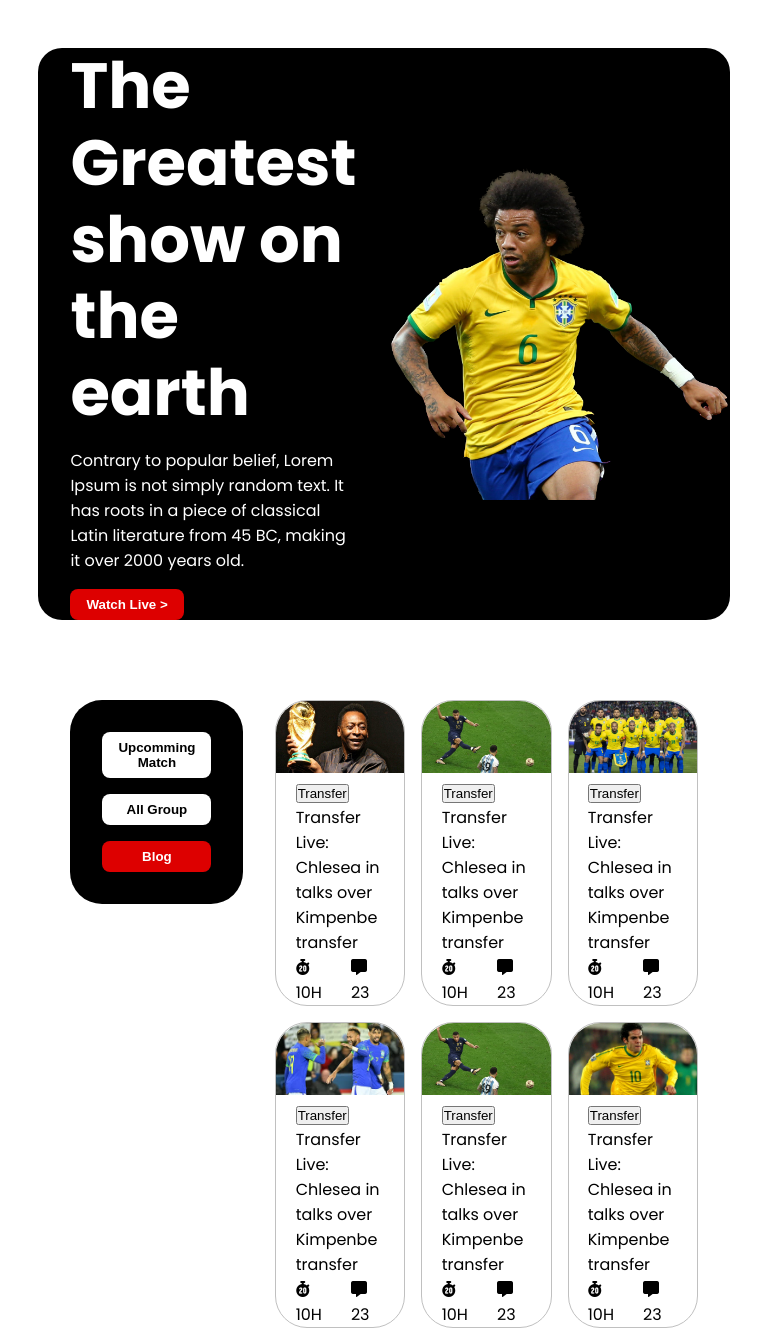
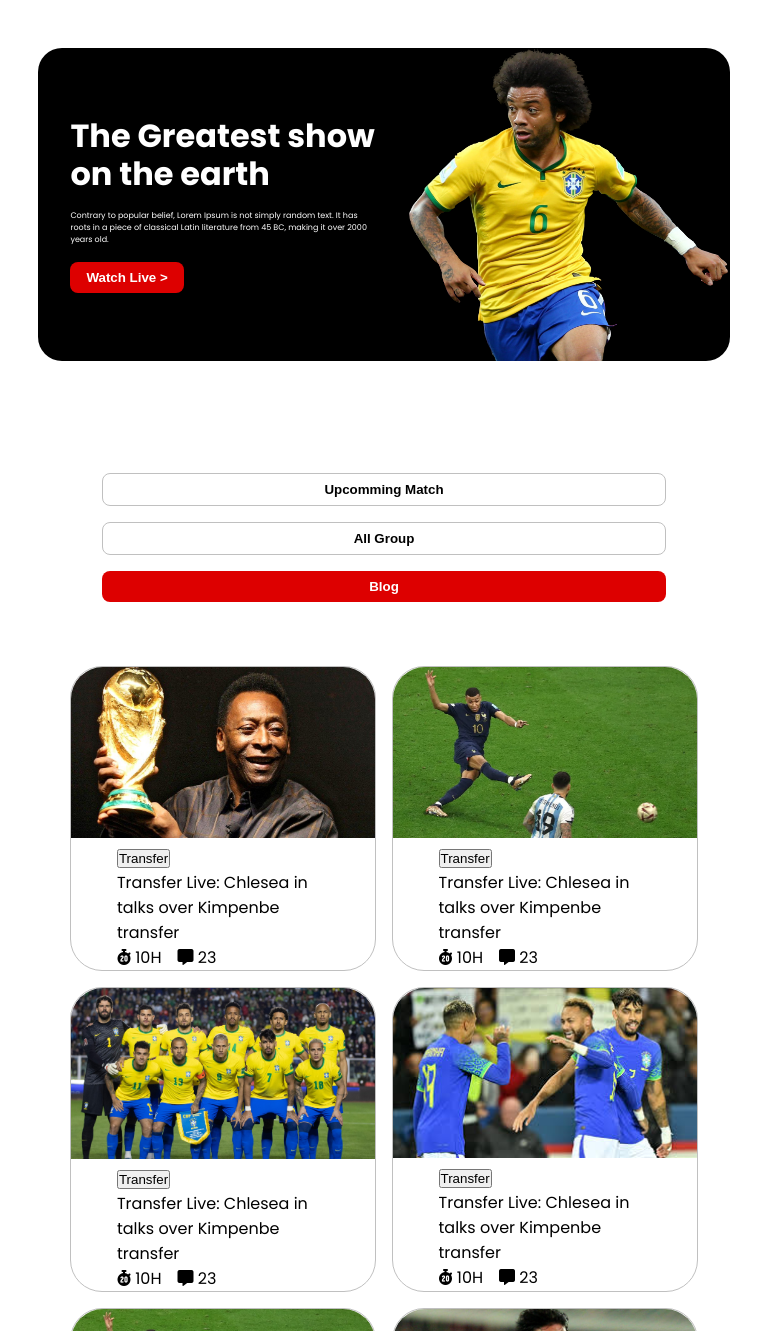
Before and after one commit to MDALAMRAN11/webdev-port-fifaworld-cup, a plain HTML site: page index.html in a window 768 px wide. Shown: the top 1331 px of the page. Drawn offline with Linux system fonts and the light colour scheme.

Commit message:
fully responsive

```diff
--- a/styles/style.css
+++ b/styles/style.css
@@ -182,3 +182,49 @@ footer section .about-link ul li a {
     background-color: transparent;
   }
 }
+
+/*tablet view*/
+@media (min-width: 576px) and (max-width: 768px) {
+  .white-btn {
+    border: 1px solid silver;
+  }
+  footer section .about-link ul {
+    display: grid;
+    grid-template-columns: repeat(2, 1fr);
+    gap: 0;
+  }
+
+  main section {
+    padding: 0;
+  }
+  main section {
+    display: flex;
+    flex-direction: column;
+    padding: 2rem;
+  }
+  main section .left-side {
+    background-color: transparent;
+  }
+  main section .right-side {
+    flex: 5;
+    display: grid;
+    grid-template-columns: repeat(2, 1fr);
+    gap: 1rem;
+  }
+
+  header .left-side h1 {
+    font-size: 2rem;
+    font-weight: bold;
+  }
+  header .left-side p {
+    font-size: 0.5rem;
+  }
+  header section .left-side {
+    margin: 2rem;
+    width: 42vw;
+  }
+  header section .right-side {
+    width: 42vw;
+    height: fit-content;
+  }
+}
```
